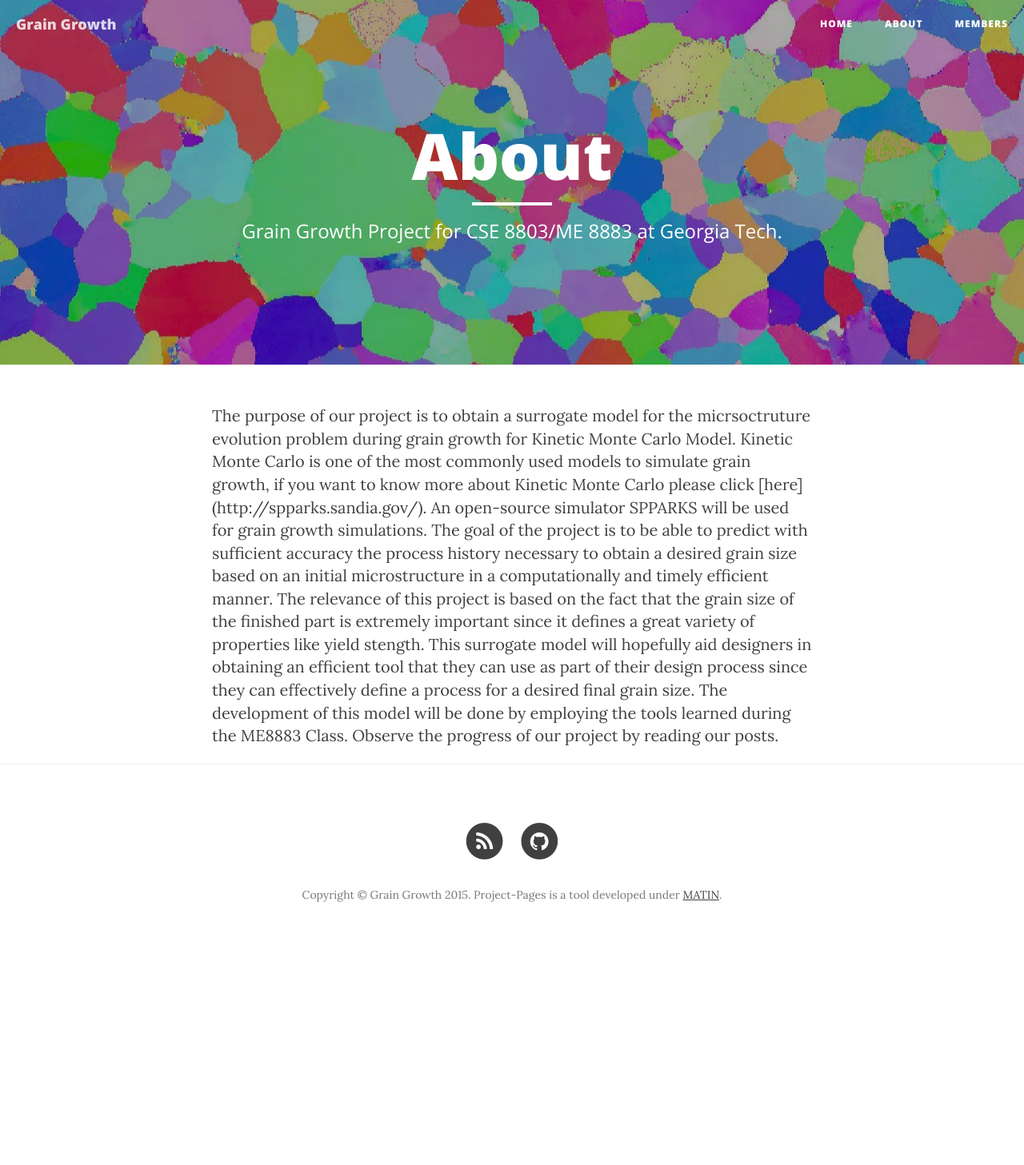
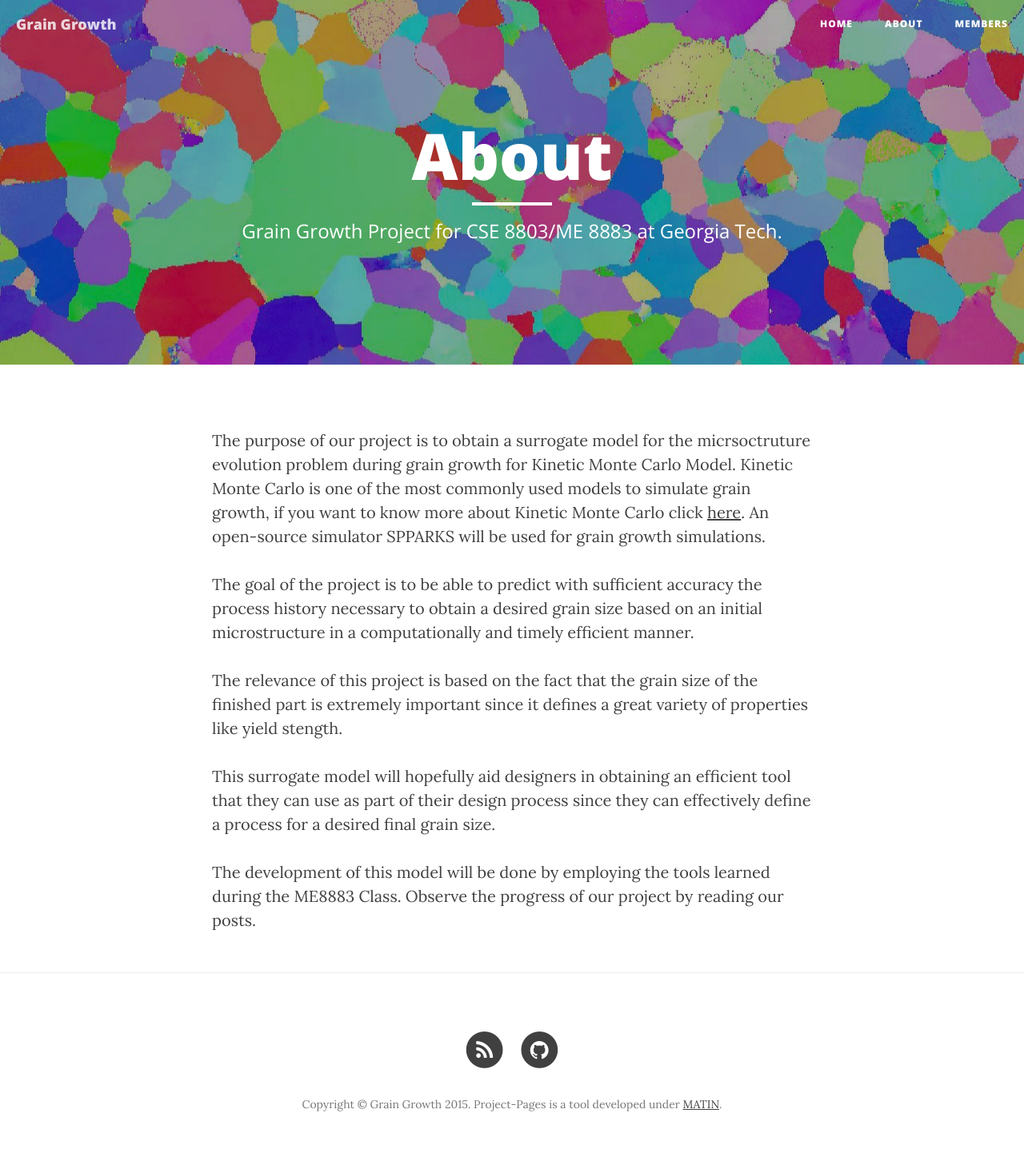
Before and after one commit to Materials-Informatics-Class-Fall2015/MIC-grain-growth, a Jekyll site: the page built from about.html, in a window 1280 px wide. Shown: the whole page at 80% size. Built offline with Jekyll 4.4.1, drawn with Linux system fonts in a browser that asks for light colours; nearby versions of some CDN libraries; before the commit the page ends 1195 px from its top, so only the background shows below that.

Commit message:
Formatting about.html

```diff
--- a/about.html
+++ b/about.html
@@ -5,12 +5,12 @@ description: "Why use Project Pages?"
 header-img: "img/grain-growth.png"
 ---
 
-	The purpose of our project is to obtain a surrogate model for the micrsoctruture evolution problem during grain growth for Kinetic Monte Carlo Model. Kinetic Monte Carlo is one of the most commonly used models to simulate grain growth, if you want to know more about Kinetic Monte Carlo please click [here](http://spparks.sandia.gov/). An open-source simulator SPPARKS will be used for grain growth simulations.
+<p>The purpose of our project is to obtain a surrogate model for the micrsoctruture evolution problem during grain growth for Kinetic Monte Carlo Model. Kinetic Monte Carlo is one of the most commonly used models to simulate grain growth, if you want to know more about Kinetic Monte Carlo click <a href="http://spparks.sandia.gov/">here</a>. An open-source simulator SPPARKS will be used for grain growth simulations.</p>
 
-       The goal of the project is to be able to predict with sufficient accuracy the process history necessary to obtain a desired grain size based on an initial microstructure in a computationally and timely efficient manner.
+<p>The goal of the project is to be able to predict with sufficient accuracy the process history necessary to obtain a desired grain size based on an initial microstructure in a computationally and timely efficient manner.</p>
 
-        The relevance of this project is based on the fact that the grain size of the finished part is extremely important since it defines a great variety of properties like yield stength.
+<p>The relevance of this project is based on the fact that the grain size of the finished part is extremely important since it defines a great variety of properties like yield stength.</p>
 
-         This surrogate model will hopefully aid designers in obtaining an efficient tool that they can use as part of their design process since they can effectively define a process for a desired final grain size.
+<p>This surrogate model will hopefully aid designers in obtaining an efficient tool that they can use as part of their design process since they can effectively define a process for a desired final grain size.</p>
 
-         The development of this model will be done by employing the tools learned during the ME8883 Class. Observe the progress of our project by reading our posts.
+<p>The development of this model will be done by employing the tools learned during the ME8883 Class. Observe the progress of our project by reading our posts.</p>
```
